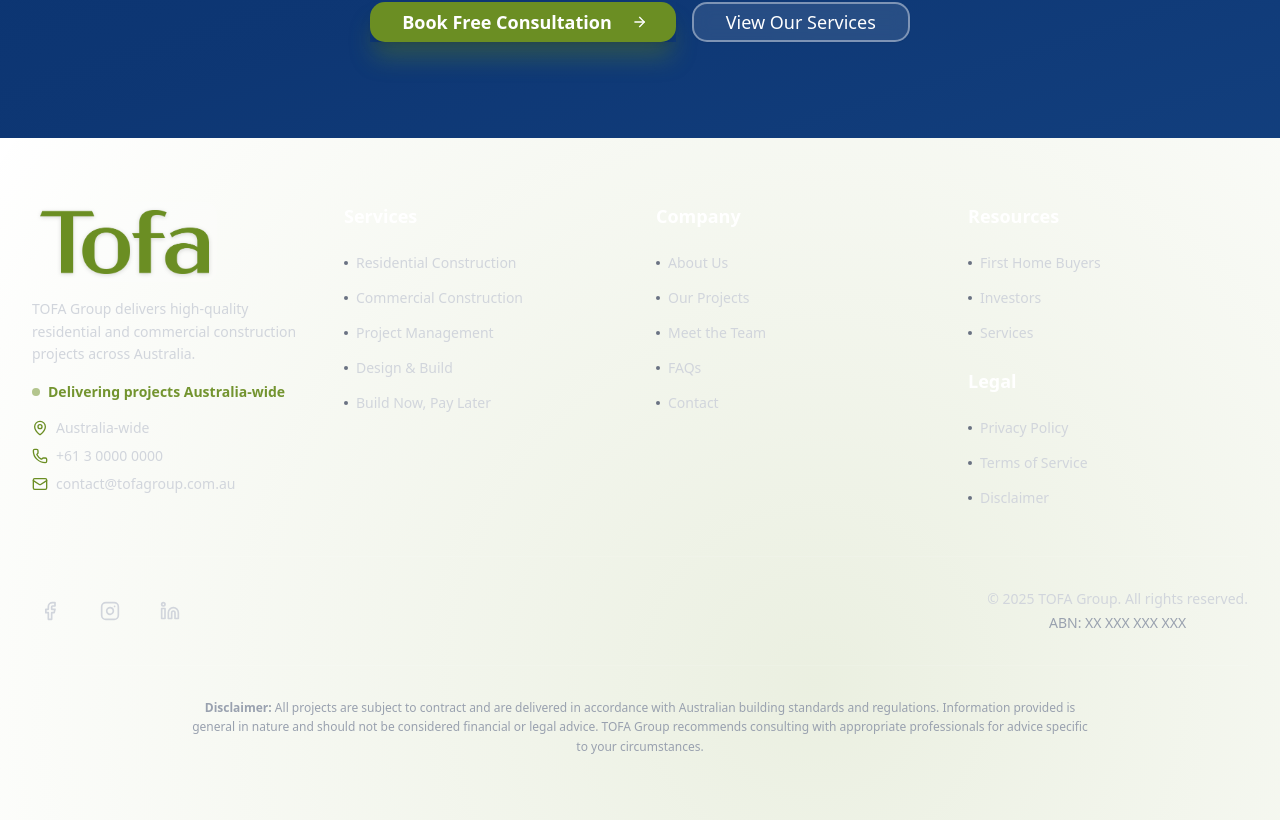
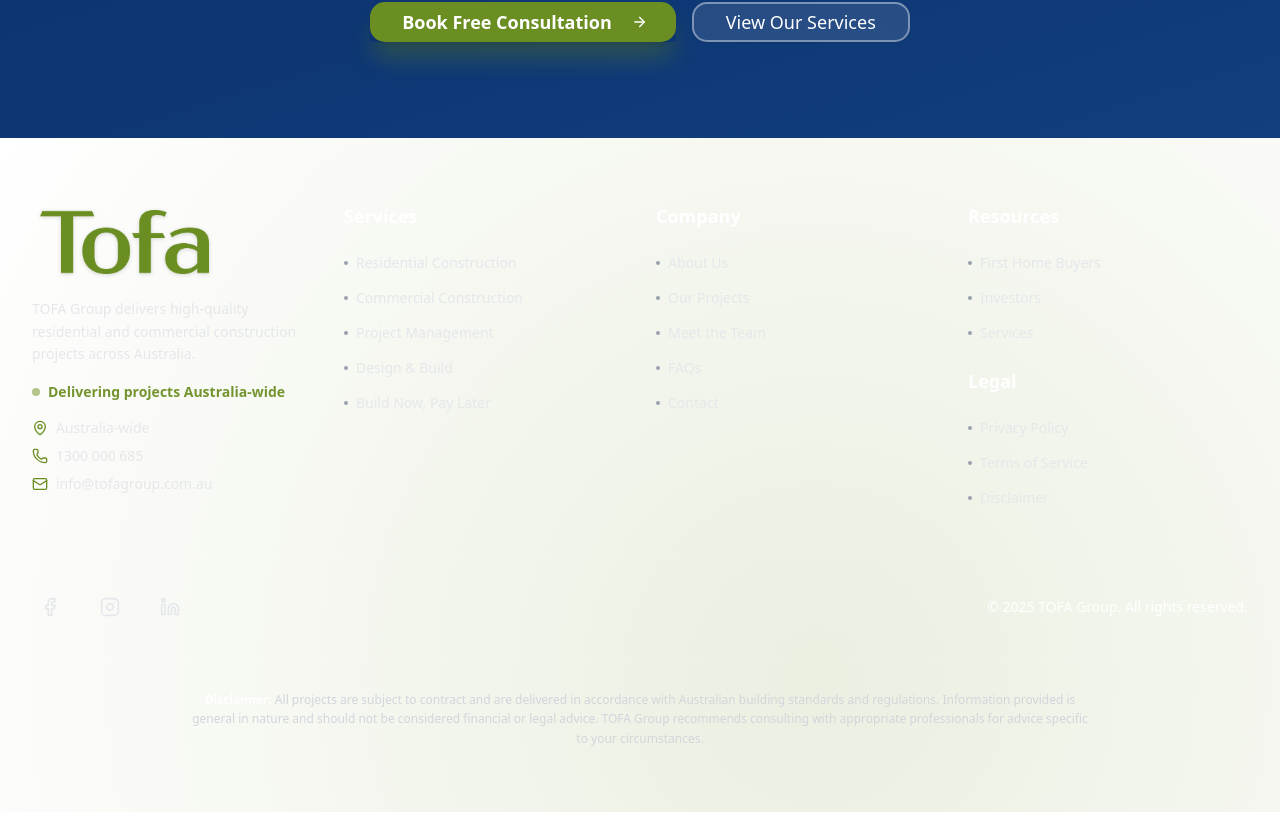
Before and after one commit to jxmstudio/gtb, a Next.js app: page / in a window 1280 px wide. Shown: the part 5155-5975 px from the top of the page. Built offline with nearby package versions, Linux system fonts and the light colour scheme.

Commit message:
Update footer: correct contact info, remove ABN, improve text contrast

```diff
--- a/src/components/Footer.tsx
+++ b/src/components/Footer.tsx
@@ -74,7 +74,7 @@ export const Footer: React.FC = () => {
             >
               <Logo size="lg" variant="inverted" />
             </motion.div>
-            <p className="text-gray-300 text-sm leading-relaxed">
+            <p className="text-gray-200 text-sm leading-relaxed">
               TOFA Group delivers high-quality residential and commercial construction projects across Australia.
             </p>
             <motion.p
@@ -92,7 +92,7 @@ export const Footer: React.FC = () => {
             </motion.p>
             <div className="space-y-2">
               <motion.div
-                className="flex items-center space-x-2 text-sm text-gray-300 group"
+                className="flex items-center space-x-2 text-sm text-gray-200 group"
                 whileHover={{ x: 4, color: "#ffffff" }}
                 transition={{ type: "spring", stiffness: 300 }}
               >
@@ -100,23 +100,23 @@ export const Footer: React.FC = () => {
                 <span>Australia-wide</span>
               </motion.div>
               <motion.div
-                className="flex items-center space-x-2 text-sm text-gray-300 group"
+                className="flex items-center space-x-2 text-sm text-gray-200 group"
                 whileHover={{ x: 4 }}
                 transition={{ type: "spring", stiffness: 300 }}
               >
                 <Phone className="h-4 w-4 flex-shrink-0 text-gtb-aero" />
-                <a href="tel:+61300000000" className="hover:text-white transition-colors duration-200">
-                  +61 3 0000 0000
+                <a href="tel:1300000685" className="hover:text-white transition-colors duration-200">
+                  1300 000 685
                 </a>
               </motion.div>
               <motion.div
-                className="flex items-center space-x-2 text-sm text-gray-300 group"
+                className="flex items-center space-x-2 text-sm text-gray-200 group"
                 whileHover={{ x: 4 }}
                 transition={{ type: "spring", stiffness: 300 }}
               >
                 <Mail className="h-4 w-4 flex-shrink-0 text-gtb-aero" />
-                <a href="mailto:contact@tofagroup.com.au" className="hover:text-white transition-colors duration-200">
-                  contact@tofagroup.com.au
+                <a href="mailto:info@tofagroup.com.au" className="hover:text-white transition-colors duration-200">
+                  info@tofagroup.com.au
                 </a>
               </motion.div>
             </div>
@@ -142,9 +142,9 @@ export const Footer: React.FC = () => {
                 >
                   <Link
                     href={link.href}
-                    className="text-gray-300 hover:text-gtb-aero text-sm transition-colors duration-200 inline-flex items-center gap-2 group"
+                    className="text-gray-200 hover:text-gtb-aero text-sm transition-colors duration-200 inline-flex items-center gap-2 group"
                   >
-                    <span className="w-1 h-1 bg-gray-500 rounded-full group-hover:bg-gtb-aero transition-colors duration-200"></span>
+                    <span className="w-1 h-1 bg-gray-400 rounded-full group-hover:bg-gtb-aero transition-colors duration-200"></span>
                     {link.name}
                   </Link>
                 </motion.li>
@@ -172,9 +172,9 @@ export const Footer: React.FC = () => {
                 >
                   <Link
                     href={link.href}
-                    className="text-gray-300 hover:text-gtb-aero text-sm transition-colors duration-200 inline-flex items-center gap-2 group"
+                    className="text-gray-200 hover:text-gtb-aero text-sm transition-colors duration-200 inline-flex items-center gap-2 group"
                   >
-                    <span className="w-1 h-1 bg-gray-500 rounded-full group-hover:bg-gtb-aero transition-colors duration-200"></span>
+                    <span className="w-1 h-1 bg-gray-400 rounded-full group-hover:bg-gtb-aero transition-colors duration-200"></span>
                     {link.name}
                   </Link>
                 </motion.li>
@@ -202,9 +202,9 @@ export const Footer: React.FC = () => {
                 >
                   <Link
                     href={link.href}
-                    className="text-gray-300 hover:text-gtb-aero text-sm transition-colors duration-200 inline-flex items-center gap-2 group"
+                    className="text-gray-200 hover:text-gtb-aero text-sm transition-colors duration-200 inline-flex items-center gap-2 group"
                   >
-                    <span className="w-1 h-1 bg-gray-500 rounded-full group-hover:bg-gtb-aero transition-colors duration-200"></span>
+                    <span className="w-1 h-1 bg-gray-400 rounded-full group-hover:bg-gtb-aero transition-colors duration-200"></span>
                     {link.name}
                   </Link>
                 </motion.li>
@@ -224,9 +224,9 @@ export const Footer: React.FC = () => {
                 >
                   <Link
                     href={link.href}
-                    className="text-gray-300 hover:text-gtb-aero text-sm transition-colors duration-200 inline-flex items-center gap-2 group"
+                    className="text-gray-200 hover:text-gtb-aero text-sm transition-colors duration-200 inline-flex items-center gap-2 group"
                   >
-                    <span className="w-1 h-1 bg-gray-500 rounded-full group-hover:bg-gtb-aero transition-colors duration-200"></span>
+                    <span className="w-1 h-1 bg-gray-400 rounded-full group-hover:bg-gtb-aero transition-colors duration-200"></span>
                     {link.name}
                   </Link>
                 </motion.li>
@@ -247,7 +247,7 @@ export const Footer: React.FC = () => {
             <div className="flex space-x-6">
               <motion.a
                 href="#"
-                className="text-gray-300 hover:text-gtb-aero transition-colors duration-200 p-2 rounded-lg hover:bg-white/5"
+                className="text-gray-200 hover:text-gtb-aero transition-colors duration-200 p-2 rounded-lg hover:bg-white/5"
                 aria-label="Facebook"
                 whileHover={{ scale: 1.2, rotate: 5 }}
                 whileTap={{ scale: 0.9 }}
@@ -256,7 +256,7 @@ export const Footer: React.FC = () => {
               </motion.a>
               <motion.a
                 href="#"
-                className="text-gray-300 hover:text-gtb-aero transition-colors duration-200 p-2 rounded-lg hover:bg-white/5"
+                className="text-gray-200 hover:text-gtb-aero transition-colors duration-200 p-2 rounded-lg hover:bg-white/5"
                 aria-label="Instagram"
                 whileHover={{ scale: 1.2, rotate: 5 }}
                 whileTap={{ scale: 0.9 }}
@@ -265,7 +265,7 @@ export const Footer: React.FC = () => {
               </motion.a>
               <motion.a
                 href="#"
-                className="text-gray-300 hover:text-gtb-aero transition-colors duration-200 p-2 rounded-lg hover:bg-white/5"
+                className="text-gray-200 hover:text-gtb-aero transition-colors duration-200 p-2 rounded-lg hover:bg-white/5"
                 aria-label="LinkedIn"
                 whileHover={{ scale: 1.2, rotate: 5 }}
                 whileTap={{ scale: 0.9 }}
@@ -273,12 +273,9 @@ export const Footer: React.FC = () => {
                 <Linkedin className="h-5 w-5" />
               </motion.a>
             </div>
-            <div className="text-sm text-gray-300 text-center">
+            <div className="text-sm text-white text-center">
               <p className="font-medium">
                 &copy; {new Date().getFullYear()} TOFA Group. All rights reserved.
-              </p>
-              <p className="mt-1 text-gray-400">
-                ABN: XX XXX XXX XXX
               </p>
             </div>
           </div>
@@ -286,8 +283,8 @@ export const Footer: React.FC = () => {
 
         {/* Disclaimer */}
         <div className="mt-8 pt-8 border-t border-white/10">
-          <p className="text-xs text-gray-400 leading-relaxed text-center max-w-4xl mx-auto">
-            <strong>Disclaimer:</strong> All projects are subject to contract and are delivered in accordance with Australian building standards and regulations. Information provided is general in nature and should not be considered financial or legal advice. TOFA Group recommends consulting with appropriate professionals for advice specific to your circumstances.
+          <p className="text-xs text-gray-300 leading-relaxed text-center max-w-4xl mx-auto">
+            <strong className="text-white">Disclaimer:</strong> All projects are subject to contract and are delivered in accordance with Australian building standards and regulations. Information provided is general in nature and should not be considered financial or legal advice. TOFA Group recommends consulting with appropriate professionals for advice specific to your circumstances.
           </p>
         </div>
       </div>
```
